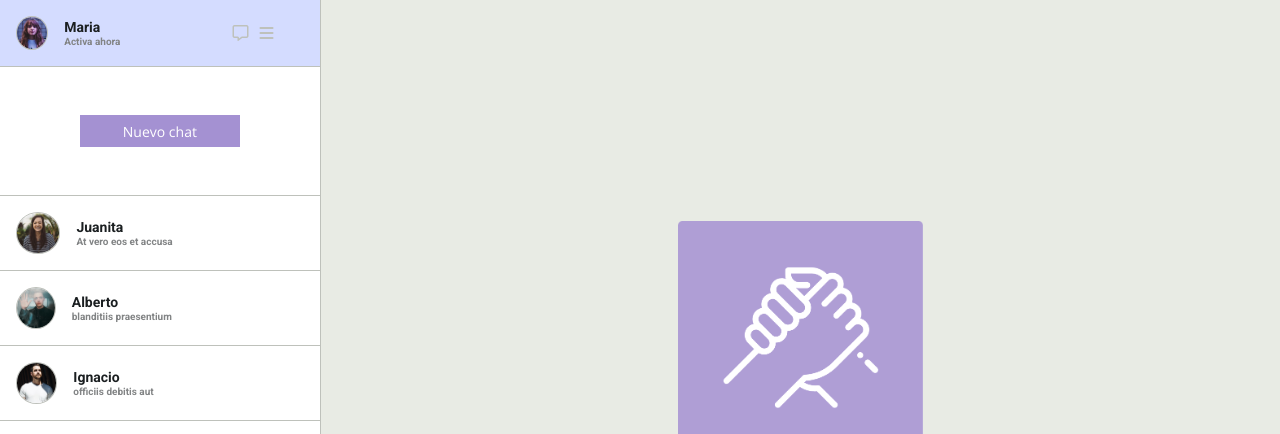
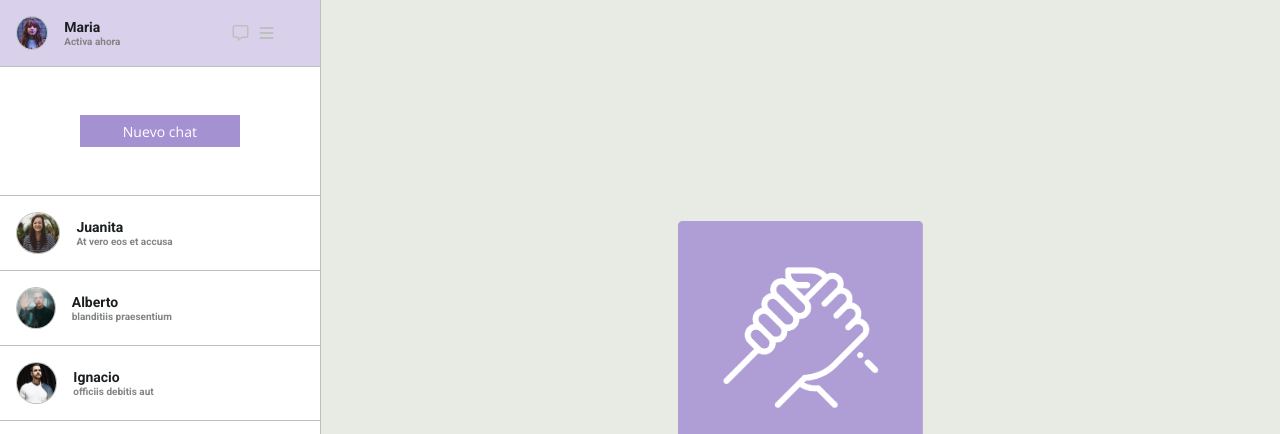
Before and after one commit to carolinalunasfarah/Desafio-LATAM_Flexbox, a plain HTML site: page index.html in a window 1280 px wide. Shown: the top 434 px of the page. Drawn offline with nearby package versions, Linux system fonts and the light colour scheme.

Commit message:
hover adjustments

```diff
--- a/assets/css/style.css
+++ b/assets/css/style.css
@@ -38,6 +38,7 @@ menu {
 
 .user:hover {
     background-color: #d4dcff;
+    cursor:text;
 }
 
 .user_status {
@@ -53,6 +54,11 @@ menu {
 
 #maria_img {
     height: 2rem;
+}
+
+#maria:hover {
+    background-color: #a591d26b;
+    cursor: pointer;
 }
 
 .user_info {
--- a/index.html
+++ b/index.html
@@ -27,7 +27,7 @@
         <main>
             <menu class="contacts">
                 <!-- user -->
-                <article class="user">
+                <article class="user" id="maria">
                     <div class="user_status">
                         <img
                             id="maria_img"
```
